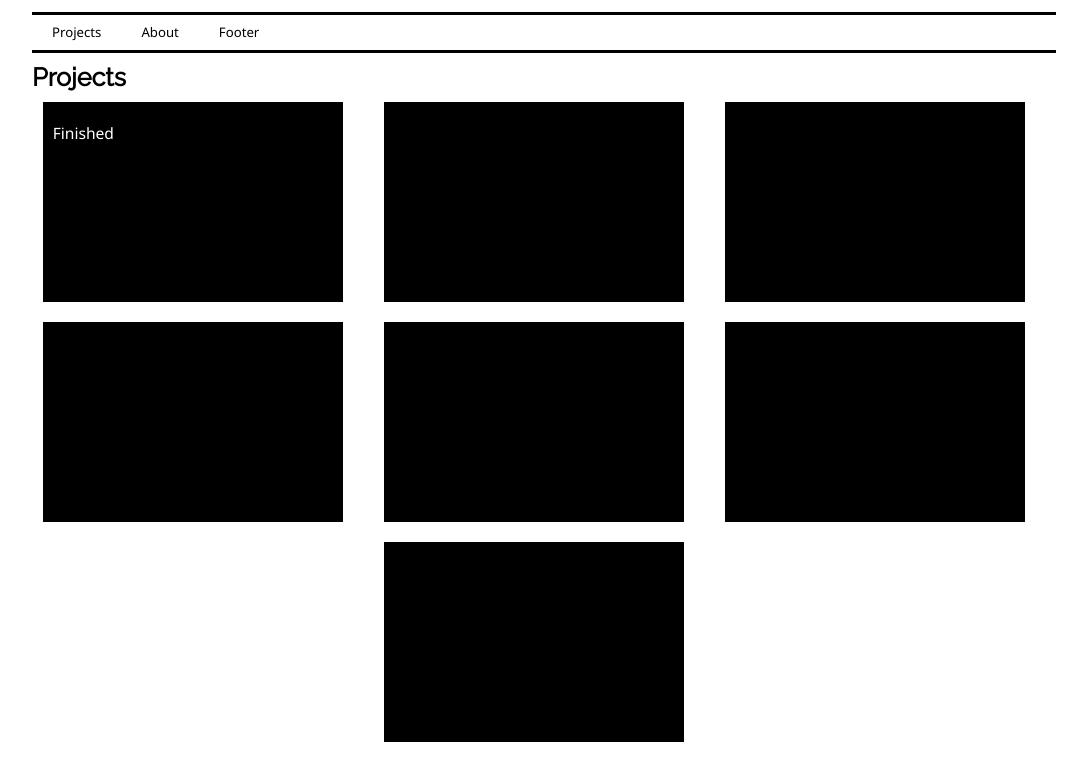
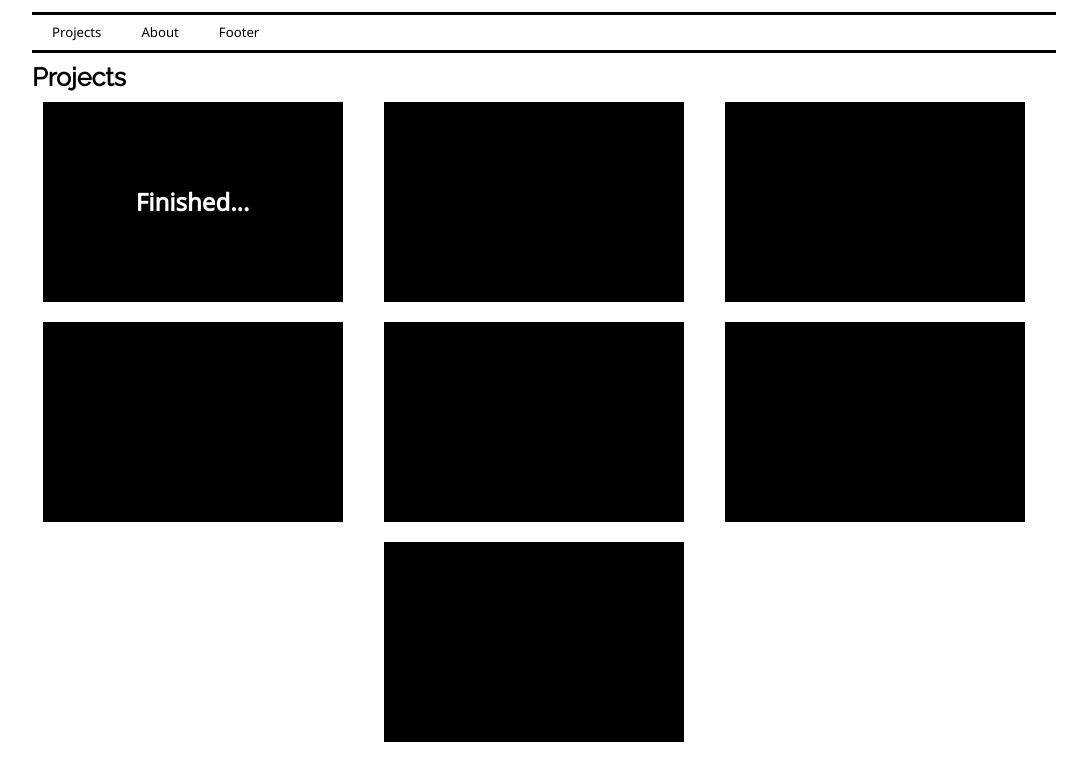
Before and after one commit to JoshCLim/joshclim.github.io, a plain HTML site: page index.html in a window 1280 px wide. Shown: the part 53-815 px from the top of the page, without its empty margins (96-1183 px from the left). Drawn offline with Linux system fonts and the light colour scheme; a web font is replaced by a local one.

Commit message:
Changing the structure of project links

```diff
--- a/css/style.css
+++ b/css/style.css
@@ -92,14 +92,14 @@
 	background-color: #000;
 	margin: 0 20px 20px 0;
 	padding:10px;
-}
-
-.project-link-wrapper p {
 	color:#FFF;
 	text-decoration: none;
 	font-style: normal;
-	margin:0;
-	font-size:1.3em;
+	font-size:2em;
+	vertical-align: middle;
+	text-align: center;
+	line-height: 180px;
+	font-weight: bold;
 }
 
 .horizontal-divider{
--- a/index.html
+++ b/index.html
@@ -26,10 +26,7 @@
 			<section id="projects-section">
 				<h2>Projects</h2>
 				<div class="projects-flex-wrapper">
-					<a href="finished.html" class="project-link-wrapper">
-						<img src="">
-						<p>Finished</p>
-					</a>
+					<a href="finished.html" class="project-link-wrapper">Finished...</a>
 					<a href="#" class="project-link-wrapper"></a>
 					<a href="#" class="project-link-wrapper"></a>
 					<a href="#" class="project-link-wrapper"></a>
```
